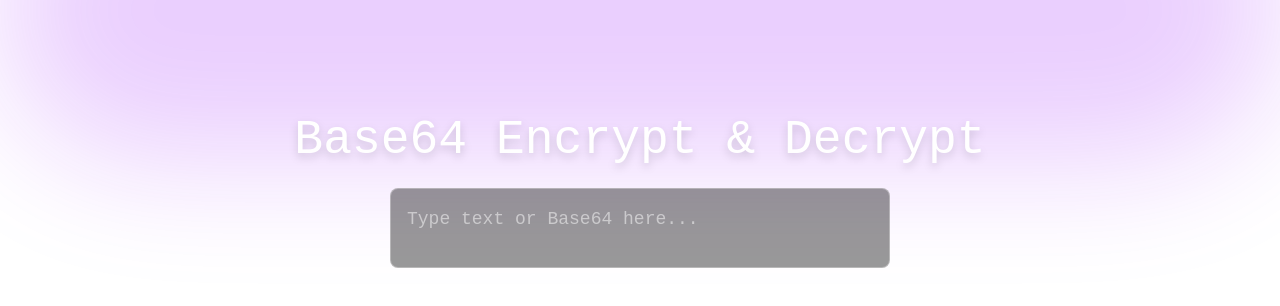
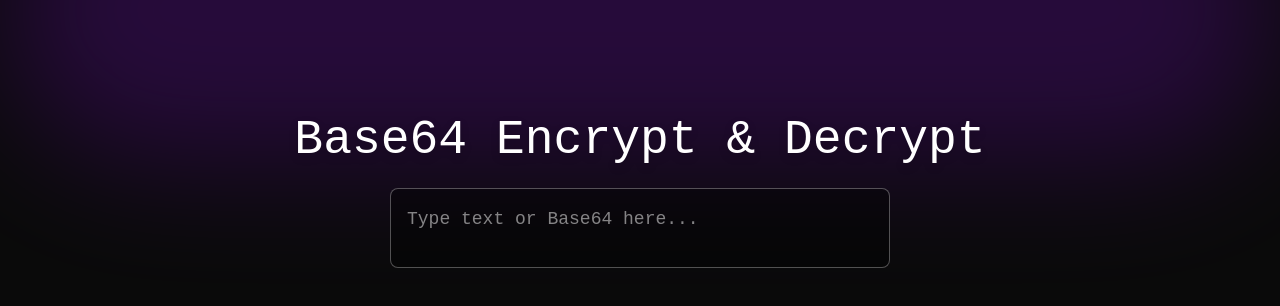
Before and after one commit to Maanikya/cipher, a Next.js app: page / in a window 1280 px wide. Shown: the top 306 px of the page. Built offline with nearby package versions, Linux system fonts and the light colour scheme.

Commit message:
Only dark theme

```diff
--- a/src/app/globals.css
+++ b/src/app/globals.css
@@ -1,9 +1,14 @@
 @import "tailwindcss";
 @import url('https://fonts.googleapis.com/css2?family=IBM+Plex+Mono:wght@400;700&display=swap');
 
-:root {
+/* :root {
   --background: #ffffff;
   --foreground: #171717;
+} */
+
+:root {
+  --background: #0a0a0a;
+  --foreground: #ededed;
 }
 
 @theme inline {
```
Also changed, not shown: 1 other file (tests, documents, lock files or other folders).
